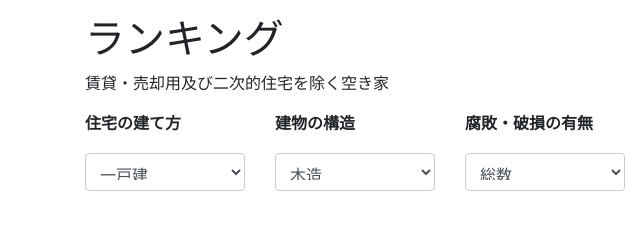
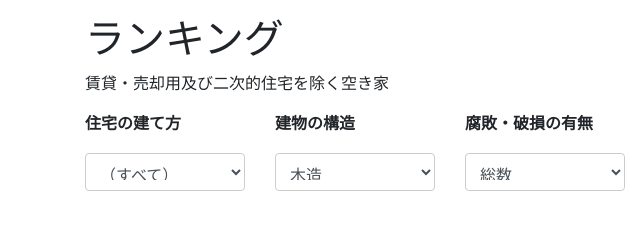
Before and after one commit to teltelbozz/D3demo, a website: page index.html in a window 1280 px wide. Shown: the top 243 px of the page, 0-640 px from the left. Drawn offline with nearby package versions, Linux system fonts and the light colour scheme; no server answers.

Commit message:
Update index.html

```diff
--- a/index.html
+++ b/index.html
@@ -53,6 +53,7 @@
                     class="form-control"
                     onchange="load_bar_chart(1)"
                   >
+                  <option value="'一戸建','長屋建','共同住宅','その他'">（すべて）</option>
                   <option value="一戸建">一戸建</option>
                   <option value="長屋建">長屋建</option>
                   <option value="共同住宅">共同住宅</option>
```
